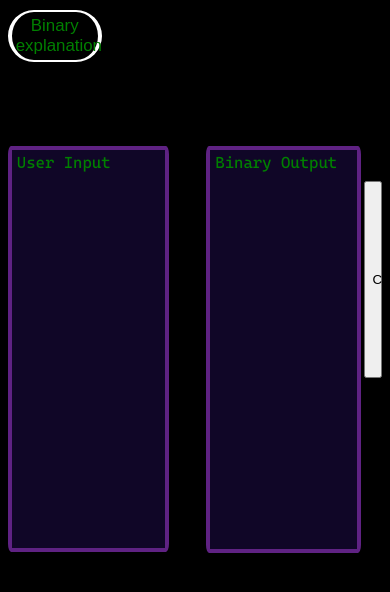
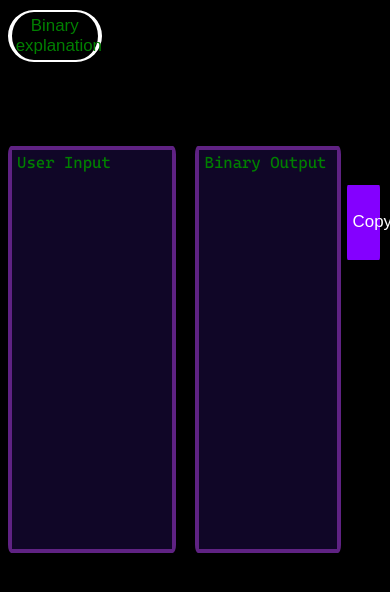
Before and after one commit to sMattSherwood/BinaryWordConverter, a plain HTML site: page index.html in a window 390 px wide. Shown: the part 136-728 px from the top of the page. Drawn offline with Linux system fonts and the light colour scheme.

Commit message:
styled the button in both desktop and mobile

```diff
--- a/style.css
+++ b/style.css
@@ -142,10 +142,20 @@ h1{
     color:green;
 }
 .binaryOutput button{
-    width: 10%;
-    height: 50%;
+    width: 15%;
+    height: 20%;
     margin-top: 20%;
     margin-left: 2%;
+    background-color: rgb(132, 0, 255);
+    transition: background-color 0.7s;
+    border-style: solid;
+    border-radius: 8%;
+    font-size: 2vh;
+    color: white;
+}
+.binaryOutput button:hover{
+    background-color: rgb(0, 126, 17);
+    cursor: pointer;
 }
 
 /*Media quries*/
@@ -161,4 +171,11 @@ h1{
     #info{
         width: 70%;
     }
+    .textBoxContainer{
+        gap: 5%;
+    }
+    .binaryOutput button{
+        width: 20%;
+        font-size: 2vh;
+    }
 }
```
